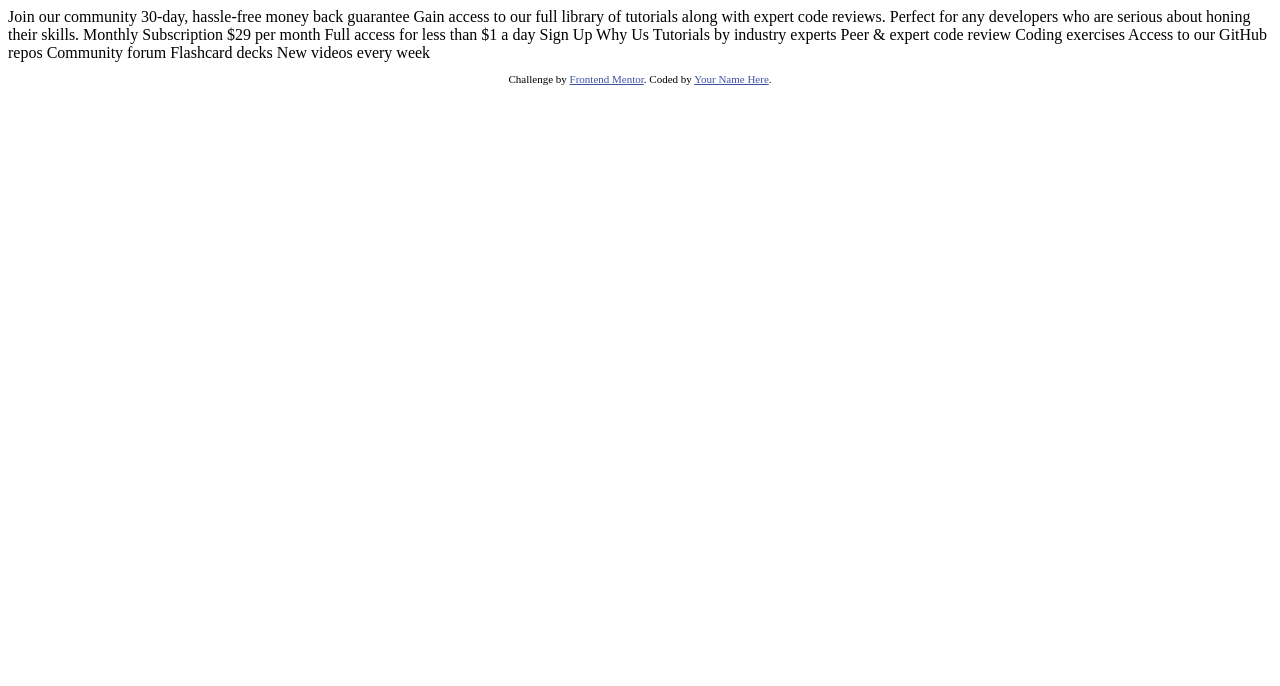
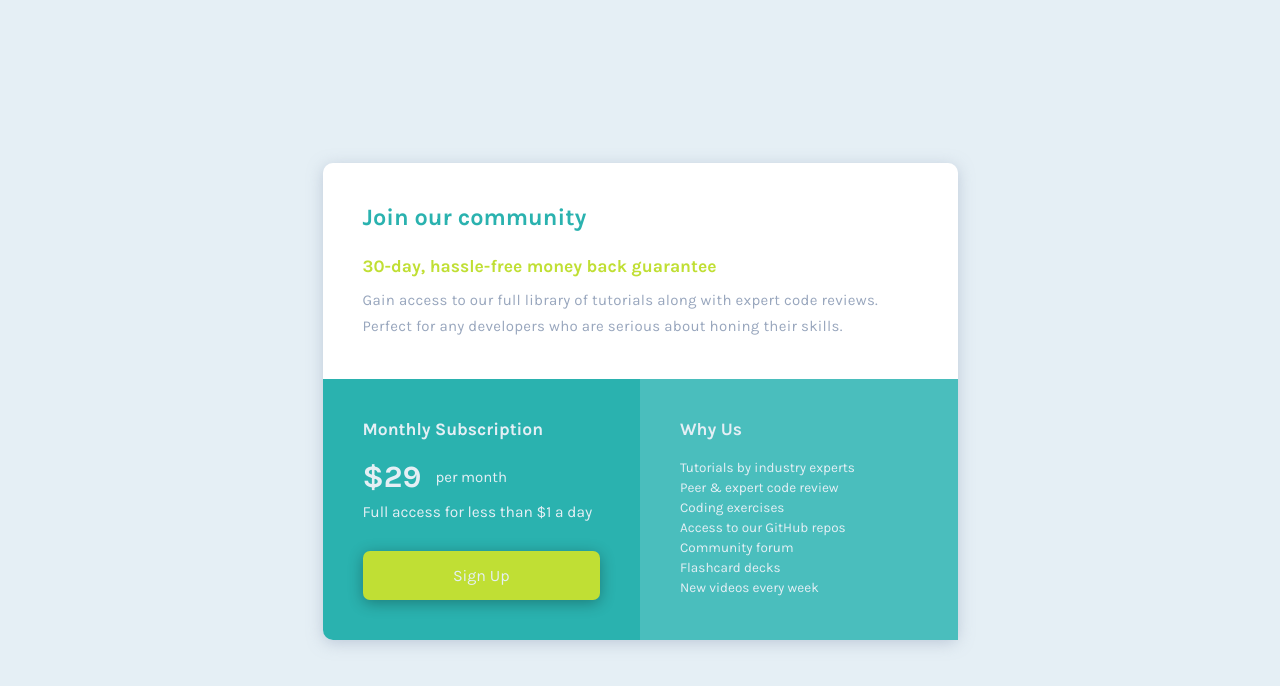
Before and after one commit to juniorrdgs/single-price-grid-component, a plain HTML site: page index.html in a window 1280 px wide. Drawn offline with Linux system fonts and the light colour scheme.

Commit message:
project complete

```diff
--- /dev/null
+++ b/assets/css/style.css
@@ -0,0 +1,198 @@
+@import url('https://fonts.googleapis.com/css2?family=Karla:wght@400;700&display=swap');
+
+* { margin: 0;padding: 0;box-sizing: border-box; font-size: 16px; font-family: 'Karla'; }
+
+:root {
+
+/*Colors*/
+
+/*### Primary*/
+--cyan: hsl(179, 62%, 43%);
+--brightYellow: hsl(71, 73%, 54%);
+
+/*### Neutral*/
+--lightGray: hsl(204, 43%, 93%);
+--grayishBlue: hsl(218, 22%, 67%);
+}
+
+body {
+    background-color: var(--lightGray);
+}
+
+main {
+    width: 635px;
+    margin: auto;
+    margin-top: 163px;
+    display: grid;
+    grid-template-columns: 1fr 1fr;
+    border-radius: 10px;
+    box-shadow: 0 3px 15px hsla(218, 22%, 67%, 50%);
+}
+
+header {
+    background-color: white;
+    border-top-left-radius: 10px;
+    border-top-right-radius: 10px;
+    padding: 40px 40px 44px 40px;
+    display: flex;
+    flex-direction: column;
+    grid-row: 1 / 2;
+    grid-column: 1 / 3;
+}
+
+header h1 {
+    font-size: 23.5px;
+    color: var(--cyan);
+}
+
+header h2 {
+    margin-top: 25px;
+    font-size: 17.5px;
+    color: var(--brightYellow);
+}
+
+header span {
+    font-size: 15px;
+    letter-spacing: 0.28px;
+    color: var(--grayishBlue);
+}
+
+header #header-desc1 {
+    margin-top: 15px;
+}
+
+header #header-desc2 {
+    margin-top: 8px;
+}
+
+section {
+    grid-column: 1/3;
+    grid-row: 2/3;
+    display: grid;
+    grid-template-columns: 1fr 1fr;
+}
+
+section .left-side {
+    color: var(--lightGray);
+    grid-row: 1 / 2;
+    grid-column: 1 / 2;
+    display: flex;
+    flex-direction: column;
+    border-bottom-left-radius: 10px;
+    padding: 40px;
+    background-color: var(--cyan);
+}
+
+.left-side h3 {
+    font-size: 17.5px;
+}
+
+.left-side .pricing {
+    display: flex;
+    align-items: center;
+    margin-top: 20px;
+}
+
+.left-side .pricing #pricing-span1 {
+    font-style: normal;
+    font-weight: 700;
+    font-size: 31px;
+}
+
+.left-side .pricing #pricing-span2 {
+    margin-left: 14px;
+    font-size: 15px;
+    font-weight: 400;
+}
+
+.left-side #left-span {
+    margin-top: 8px;
+    font-size: 15.5px;
+}
+
+.left-side button {
+    border: none;
+    background-color: var(--brightYellow);
+    color: var(--lightGray);
+    padding: 15px;
+    margin-top: 30px;
+    border-radius: 7px;
+    box-shadow: 0 3px 15px rgba(0, 0, 0, 0.3);
+}
+
+section .right-side {
+    grid-row: 1 / 2;
+    grid-column: 2 / 3;
+    padding: 40px;
+    background-color: #4abebd;
+    color: var(--lightGray);
+    display: flex;
+    flex-direction: column;
+}
+
+.right-side h4 {
+    font-size: 17.5px;
+    margin-bottom: 20.5px;
+}
+
+.right-side span {
+    font-size: 13.5px;
+    font-weight: lighter;
+    margin-bottom: 5px;
+}
+
+@media (max-width: 700px) {
+    main {
+        width: 310px;
+        margin-top: 72px;
+    }
+
+    header {
+        padding: 29px 25px 33px;
+        flex-direction: row;
+        flex-wrap: wrap;
+    }
+
+    header h1 {
+        font-size: 19px;
+        letter-spacing: 0.3px;
+    }
+
+    header h2 {
+        font-size: 14.5px;
+        line-height: 1.4;
+    }
+
+    header span {
+        font-size: 13px;
+        line-height: 1.8;
+    }
+
+    header #header-desc1 {
+        margin-top: 17px;
+    }
+
+    header #header-desc2 {
+        margin-top: 6px;
+    }
+
+    section {
+        width: 310px;
+        grid-template-columns: 1fr;
+    }
+
+    section .left-side {
+        grid-column: 1/2;
+        grid-row: 1/2;
+        border-bottom-left-radius: 0;
+        padding: 25px;
+    }
+
+    section .right-side {
+        grid-column: 1/2;
+        grid-row: 2/3;
+        padding: 24px 25px 20px;
+        border-bottom-left-radius: 7px;
+        border-bottom-right-radius: 7px;
+    }
+}
--- a/index.html
+++ b/index.html
@@ -1,50 +1,44 @@
 <!DOCTYPE html>
 <html lang="en">
+
 <head>
   <meta charset="UTF-8">
-  <meta name="viewport" content="width=device-width, initial-scale=1.0"> <!-- displays site properly based on user's device -->
+  <meta name="viewport" content="width=device-width, initial-scale=1.0">
+  <link rel="icon" type="image/png" sizes="32x32" href="assets/images/favicon-32x32.png">
+  <link rel="stylesheet" href="assets/css/style.css">
+  <title>Frontend Mentor | Single Price Grid Component</title>
+</head>
 
-  <link rel="icon" type="image/png" sizes="32x32" href="./images/favicon-32x32.png">
+<body>
+  <main>
+    <header>
+      <h1>Join our community</h1>
+      <h2>30-day, hassle-free money back guarantee</h2>
+      <span id="header-desc1">Gain access to our full library of tutorials along with expert code reviews.</span>
+      <span id="header-desc2">Perfect for any developers who are serious about honing their skills.</span>
+    </header>
+    <section>
+      <div class="left-side">
+        <h3>Monthly Subscription</h3>
+        <div class="pricing">
+          <span id="pricing-span1">&dollar;29</span>
+          <span id="pricing-span2">per month</span>
+        </div>
+        <span id="left-span">Full access for less than &dollar;1 a day</span>
+        <button>Sign Up</button>
+      </div>
+      <div class="right-side">
+        <h4>Why Us</h4>
+        <span id="right-span1">Tutorials by industry experts</span>
+        <span id="right-span2">Peer &amp; expert code review</span>
+        <span id="right-span3">Coding exercises</span>
+        <span id="right-span4">Access to our GitHub repos</span>
+        <span id="right-span5">Community forum</span>
+        <span id="right-span6">Flashcard decks</span>
+        <span id="right-span7">New videos every week</span>
+      </div>
+    </section>
+  </main>
+</body>
 
-  <title>Frontend Mentor | Single Price Grid Component</title>
-
-  <!-- Feel free to remove these styles or customise in your own stylesheet 👍 -->
-  <style>
-    .attribution { font-size: 11px; text-align: center; }
-    .attribution a { color: hsl(228, 45%, 44%); }
-  </style>
-</head>
-<body>
-  Join our community
-
-  30-day, hassle-free money back guarantee
-
-  Gain access to our full library of tutorials along with expert code reviews.
-  Perfect for any developers who are serious about honing their skills.
-
-  Monthly Subscription
-
-  &dollar;29 per month
-
-  Full access for less than &dollar;1 a day
-
-  Sign Up
-
-  Why Us
-
-  Tutorials by industry experts
-  Peer &amp; expert code review
-  Coding exercises
-  Access to our GitHub repos
-  Community forum
-  Flashcard decks
-  New videos every week
-
-  <footer>
-    <p class="attribution">
-      Challenge by <a href="https://www.frontendmentor.io?ref=challenge" target="_blank">Frontend Mentor</a>.
-      Coded by <a href="#">Your Name Here</a>.
-    </p>
-  </footer>
-</body>
 </html>
```
Also changed, not shown: assets/images/favicon-32x32.png (renamed from images/favicon-32x32.png), assets/images/screenshot.png (added), design/desktop-design.jpg (deleted), design/desktop-preview.jpg (deleted), design/mobile-design.jpg (deleted), 3 other files.
